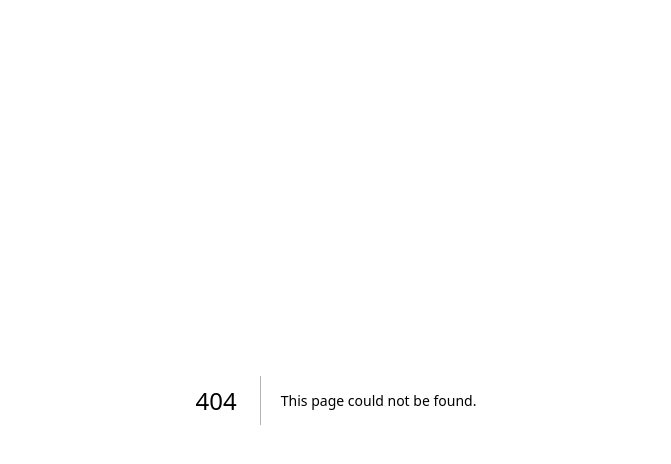
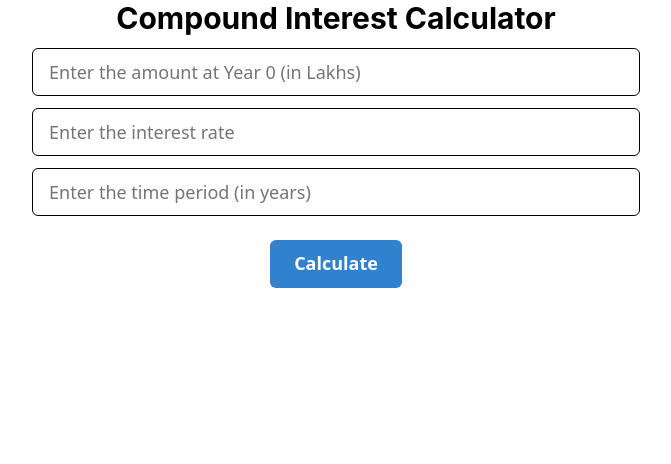
Before and after one commit to yashhjaggi1998/Stan-Weinstein-Portfolio, a Next.js app: page /compound_interest_calculator in a window 1280 px wide. Before the commit this address had no page. Shown: the top 464 px of the page, without its empty margins (304-975 px from the left). Built offline with nearby package versions, Linux system fonts and the light colour scheme.

Commit message:
Compound Interest Calculator

```diff
--- /dev/null
+++ b/pages/compound_interest_calculator.js
@@ -0,0 +1,100 @@
+import {
+    Container,
+    VStack,
+    Heading,
+    Input,
+    Button,
+    List,
+} from "@chakra-ui/react";
+import { useState } from "react";
+import { Helmet } from "react-helmet";
+
+export default function CompoundInterestCalculator() {
+
+    const [endOfYearNetWorth, setEndOfYearNetWorth] = useState([]);
+
+    const handleSubmit = () => {
+        let temp_arr = [];
+
+        const principal_amount = parseFloat(document.getElementById("principal_amount").value);
+        const interest_rate = document.getElementById("interest_rate").value;
+        const time_period = document.getElementById("time_period").value;
+
+        let amount = principal_amount;
+
+        //alert(amount);
+        for (let i = 1; i <= time_period; i++)
+        {
+            amount *=  1 + interest_rate/100;
+            if (amount > 100)
+            {
+                temp_arr.push("After Year " + i + ": " + (amount/100).toFixed(2) + " CR");
+            }
+            else
+            {
+                temp_arr.push("After Year " + i + ": " + amount.toFixed(2) + " LK");
+            }
+            amount += principal_amount;
+        }
+
+        setEndOfYearNetWorth(temp_arr);
+    };
+
+    return (
+        <>
+            <Helmet>
+                <title>Compound Interest Calculator</title>
+                <meta name="description" content="Current Positions" />
+            </Helmet>
+
+            <Container maxW='container.sm'>
+
+                <VStack spacing={3} mb={8}>
+
+                    <Heading as='h5' size='lg' fontWeight='bold' color='black.500'>
+                        Compound Interest Calculator
+                    </Heading>
+
+                    <Input
+                        id = "principal_amount"
+                        type="number"
+                        placeholder="Enter the amount at Year 0 (in Lakhs)"
+                        size="lg"
+                    />
+
+                    <Input
+                        id = "interest_rate"
+                        type="number"
+                        placeholder="Enter the interest rate"
+                        size="lg"
+                    />
+
+                    <Input
+                        id = "time_period"
+                        type="number"
+                        placeholder="Enter the time period (in years)"
+                        size="lg"
+                    />
+
+                    <List>
+                        {endOfYearNetWorth.map((year, index) => (
+                            <li key={index}>{year}</li>
+                        ))}
+                    </List>
+
+
+                    <Button
+                        colorScheme="blue"
+                        size="lg"
+                        onClick = {handleSubmit}
+                    >
+                        Calculate
+                    </Button>
+
+
+                </VStack>
+
+            </Container>
+        </>
+    );
+}
```
Also changed, not shown: pages/index.tsx (+13 -1 lines).
